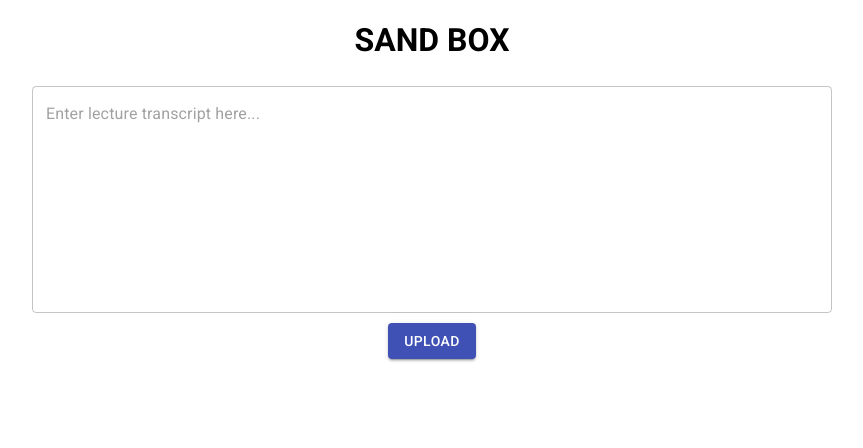
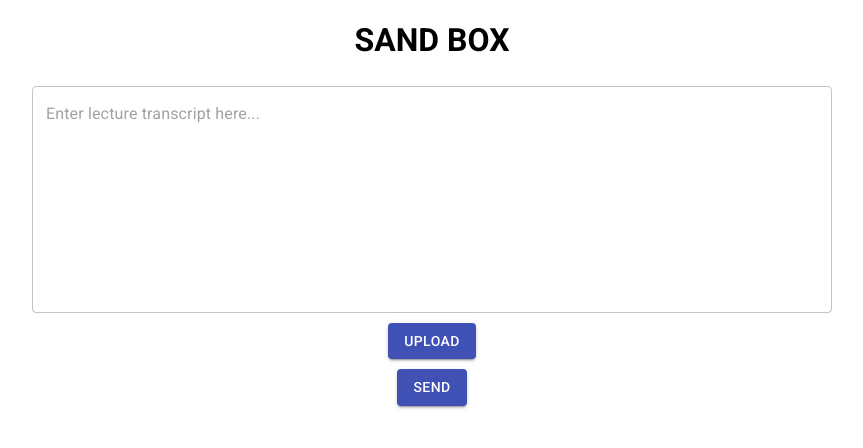
Before and after one commit to tamlam1/csehack, a React (Create React App) app in the folder frontend/sandbox/: page / in a window 1280 px wide. Shown: the top 448 px of the page, without its empty margins (208-1071 px from the left). Built offline with nearby package versions, Linux system fonts and the light colour scheme; no server answers.

Commit message:
able to now send data to and from react and flask

```diff
--- a/frontend/sandbox/package.json
+++ b/frontend/sandbox/package.json
@@ -36,5 +36,6 @@
       "last 1 firefox version",
       "last 1 safari version"
     ]
-  }
+  },
+  "proxy": "http://127.0.0.1:5000/"
 }
--- a/frontend/sandbox/src/App.js
+++ b/frontend/sandbox/src/App.js
@@ -1,10 +1,33 @@
 import { Button, TextField, Box } from '@material-ui/core';
 import './App.css';
-import React from 'react';
+import React, { useEffect } from 'react';
 
 
 function App() {
   const [transcript, setTranscript] = React.useState('');
+
+
+  React.useEffect(() => {
+    fetch('/api/home').then(r => r.json()).then((data) => {
+      console.log(data.hi);
+    })
+  }, []);
+
+  const sendData = () => {
+    fetch('/api/get_data', {
+      method: 'POST',
+      headers: {
+          accept: 'application/json',
+          'Content-Type': 'application/json',
+      },
+      body: JSON.stringify({
+        "text" : "this is some text"
+      }),
+    }).then(r => r.json()).then((data) => {
+      console.log(data.hi);
+    })
+  };
+
   return (
     <Box display="flex" flexDirection="column" className="App" alignItems="center" justifyContent="center">
       <h1>SAND BOX</h1>
@@ -33,7 +56,14 @@ function App() {
         >
           Upload
         </Button>
-
+        <Button
+          variant="contained"
+          color="primary"
+          style={{margin:"5px"}}
+          onClick={() => sendData(transcript)}
+        >
+          Send
+        </Button>
       </Box>
     </Box>
   );
```
Also changed, not shown: 1 other file (tests, documents, lock files or other folders).
